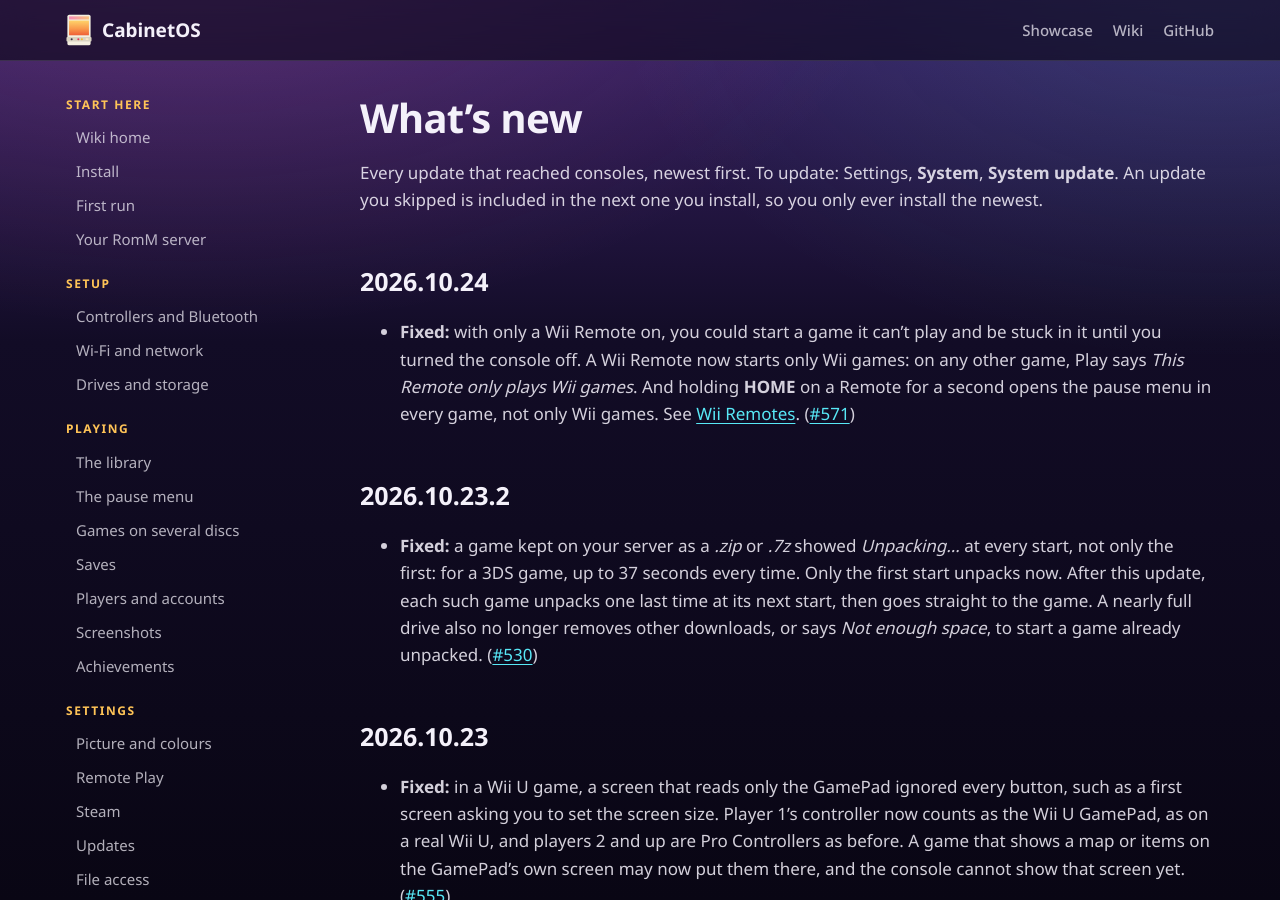
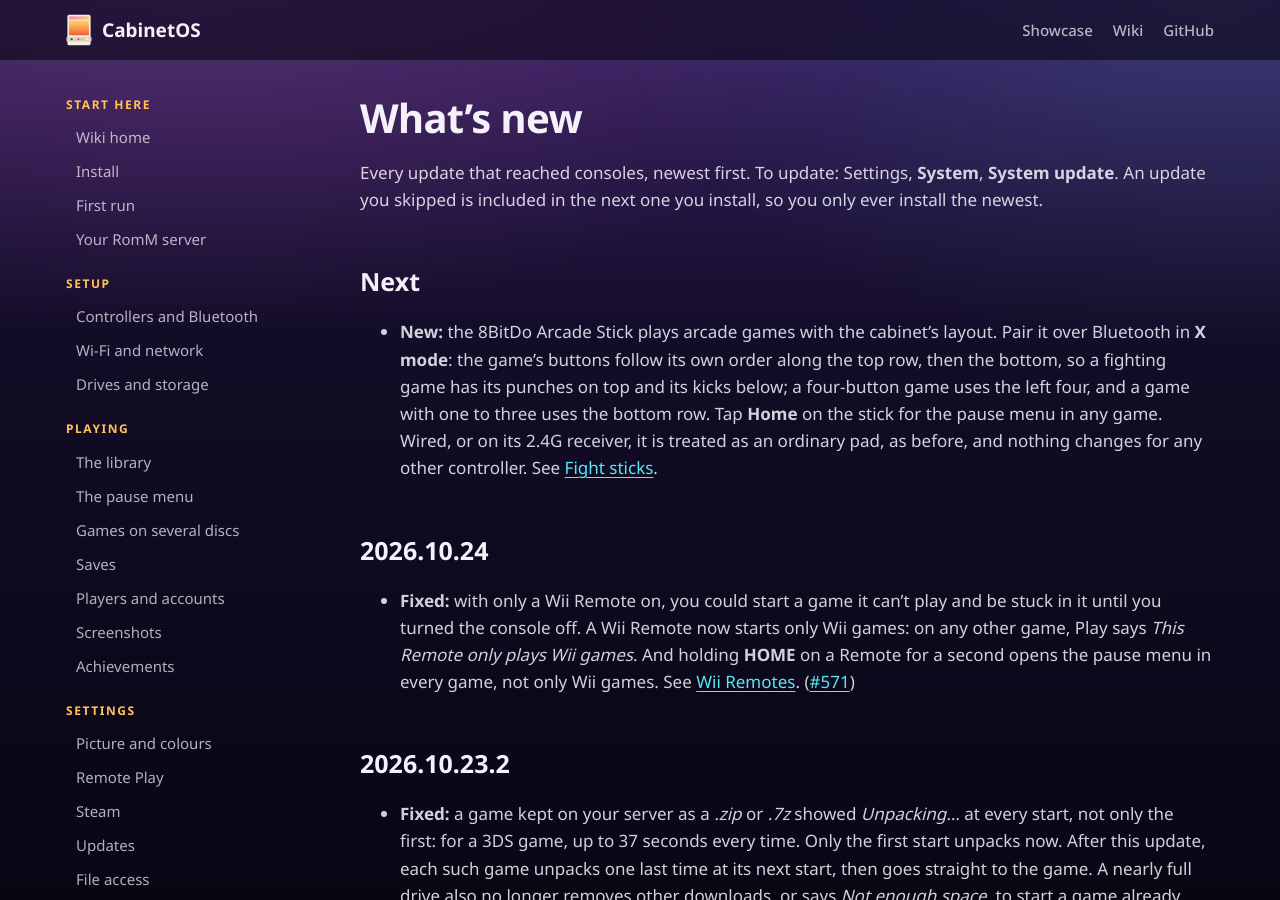
Before and after one commit to MMagTech/cabinetos, a Jekyll site: the page built from docs/wiki/changelog.md, in a window 1280 px wide and 900 px high. Built offline with Jekyll 4.4.1, drawn with Linux system fonts in a browser that asks for light colours; our own code applies the rules of GitHub Pages for plain Markdown files.

Commit message:
Docs for the fight stick layout: the decision, the wiki, the changelog
docs/decisions/2026-10-24-fight-stick-layout.md records what was decided
and why the stick is known by its Bluetooth id and kernel name. The wiki's
Controllers page gets a Fight sticks section, Buttons and shortcuts the
stick's Home, and the changelog a New entry under Next. ARCHITECTURE.md
names fightstick.cpp and what it leans on in the two arcade cores;
CONTRIBUTING.md lists --fightstick-test; SETTINGS.md's remapping line says
what is now true.

Co-Authored-By: Claude Opus 5.5 <noreply@anthropic.com>

```diff
--- a/docs/wiki/changelog.md
+++ b/docs/wiki/changelog.md
@@ -3,6 +3,18 @@
 Every update that reached consoles, newest first. To update: Settings,
 **System**, **System update**. An update you skipped is included in the next
 one you install, so you only ever install the newest.
+
+## Next
+
+- **New:** the 8BitDo Arcade Stick plays arcade games with the cabinet's
+  layout. Pair it over Bluetooth in **X mode**: the game's buttons follow its
+  own order along the top row, then the bottom, so a fighting game has its
+  punches on top and its kicks below; a four-button game uses the left four,
+  and a game with one to three uses the bottom row. Tap **Home** on the stick
+  for the pause menu in any game. Wired, or on its 2.4G receiver, it is
+  treated as an ordinary pad, as before, and nothing changes for any other
+  controller. See
+  [Fight sticks](controllers.md#fight-sticks).
 
 ## 2026.10.24 {#v2026-10-24}
 
```
Also changed, not shown: CONTRIBUTING.md (+2 -1 lines), docs/ARCHITECTURE.md (+4 -3 lines), docs/SETTINGS.md (+2 -1 lines), docs/decisions/2026-10-24-fight-stick-layout.md (added, +7 -0 lines), docs/decisions/README.md (+1 -0 lines), docs/wiki/controllers.md (+10 -0 lines), docs/wiki/navigation.md (+1 -0 lines).
